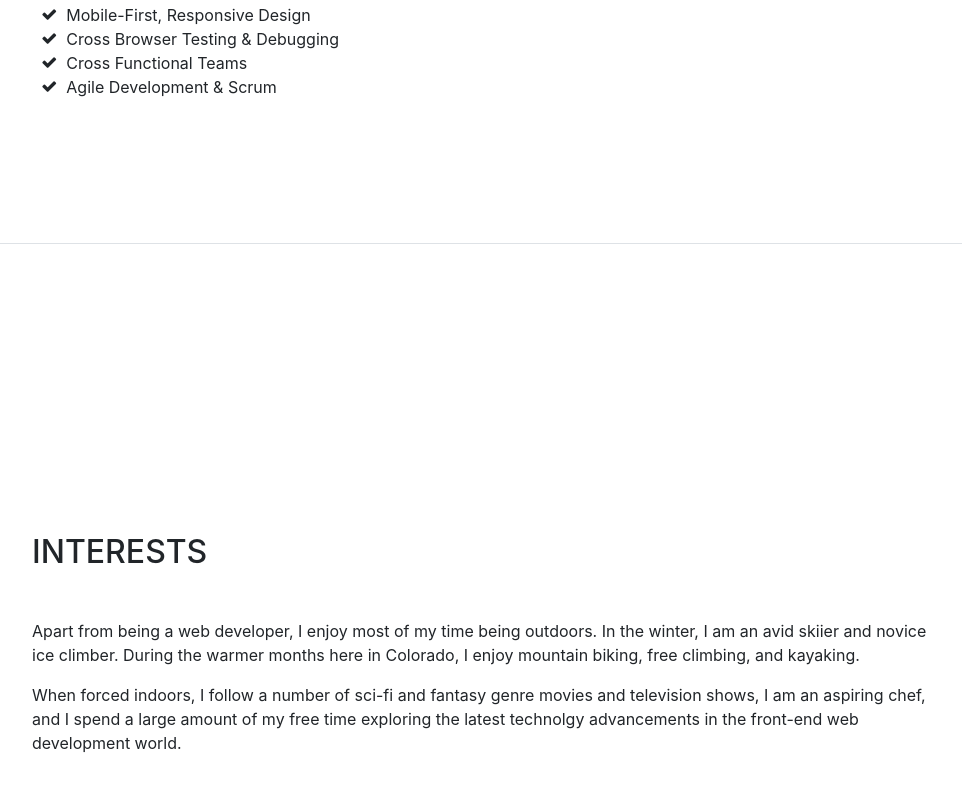
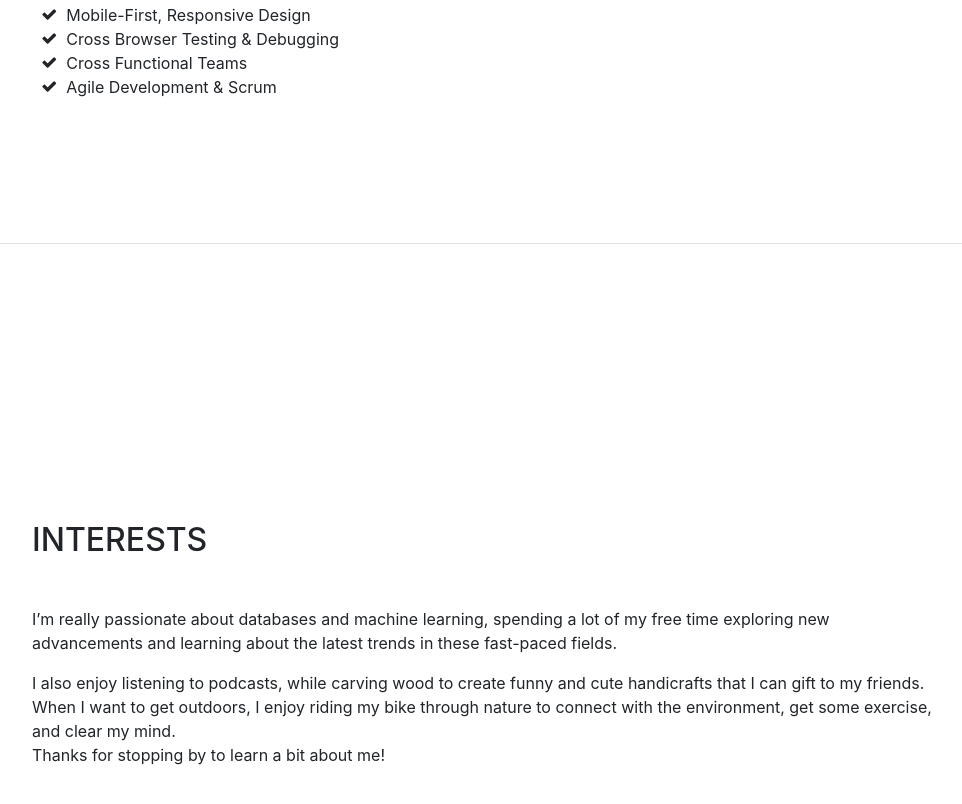
Before and after one commit to mhmohammadirad/mhmohammadirad.github.io, a website with bundled scripts: page index.html in a window 1280 px wide. Shown: the part 3547-4351 px from the top of the page, without its empty margins (288-1250 px from the left). Built offline with nearby package versions, Linux system fonts and the light colour scheme; a web font is replaced by a local one.

Commit message:
interests

```diff
--- a/index.html
+++ b/index.html
@@ -330,8 +330,9 @@
       <section class="resume-section p-3 p-lg-5 d-flex flex-column" id="interests">
         <div class="my-auto">
           <h2 class="mb-5">Interests</h2>
-          <p>Apart from being a web developer, I enjoy most of my time being outdoors. In the winter, I am an avid skiier and novice ice climber. During the warmer months here in Colorado, I enjoy mountain biking, free climbing, and kayaking.</p>
-          <p class="mb-0">When forced indoors, I follow a number of sci-fi and fantasy genre movies and television shows, I am an aspiring chef, and I spend a large amount of my free time exploring the latest technolgy advancements in the front-end web development world.</p>
+          <p>I’m really passionate about databases and machine learning, spending a lot of my free time exploring new advancements and learning about the latest trends in these fast-paced fields.</p>
+          <p class="mb-0">I also enjoy listening to podcasts, while carving wood to create funny and cute handicrafts that I can gift to my friends. When I want to get outdoors, I enjoy riding my bike through nature to connect with the environment, get some exercise, and clear my mind.</p>
+          <p class="mb-0">Thanks for stopping by to learn a bit about me!</p>
         </div>
       </section>
 
```
